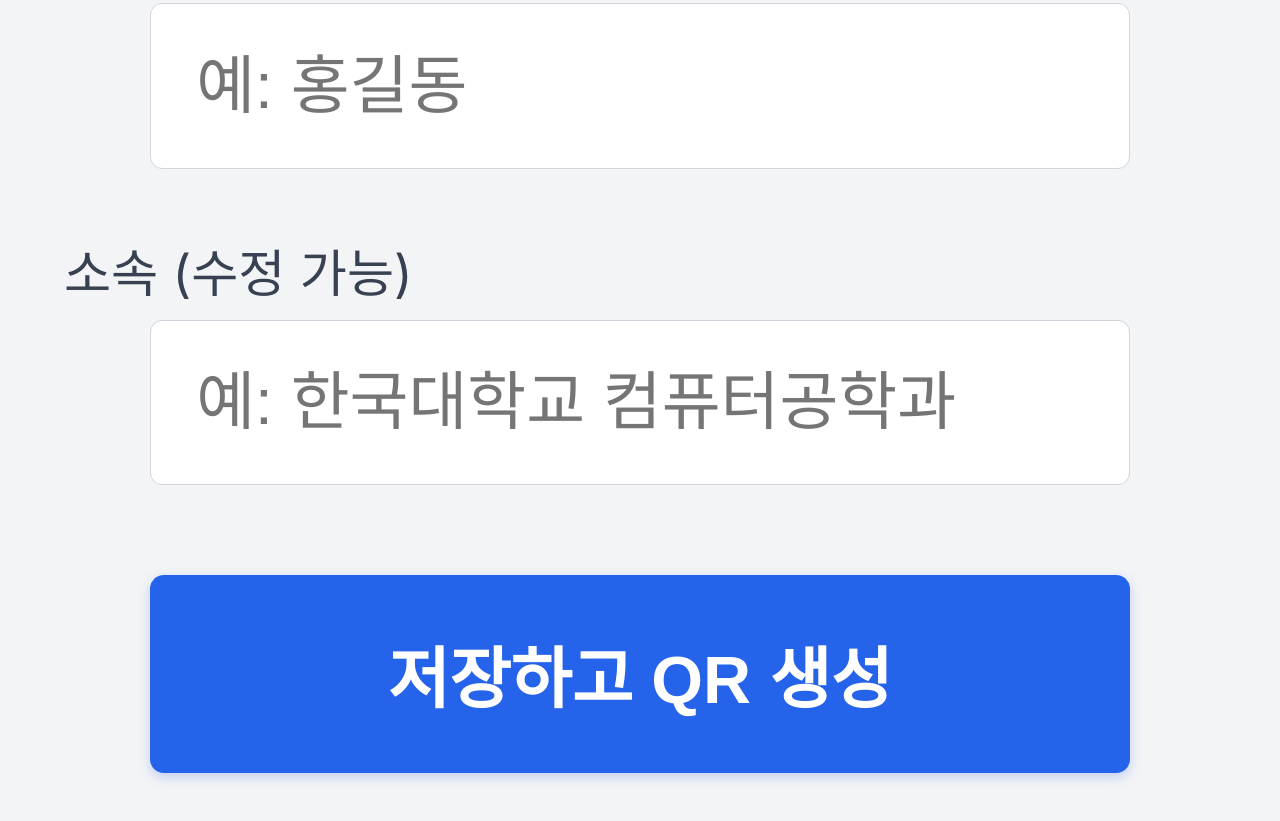
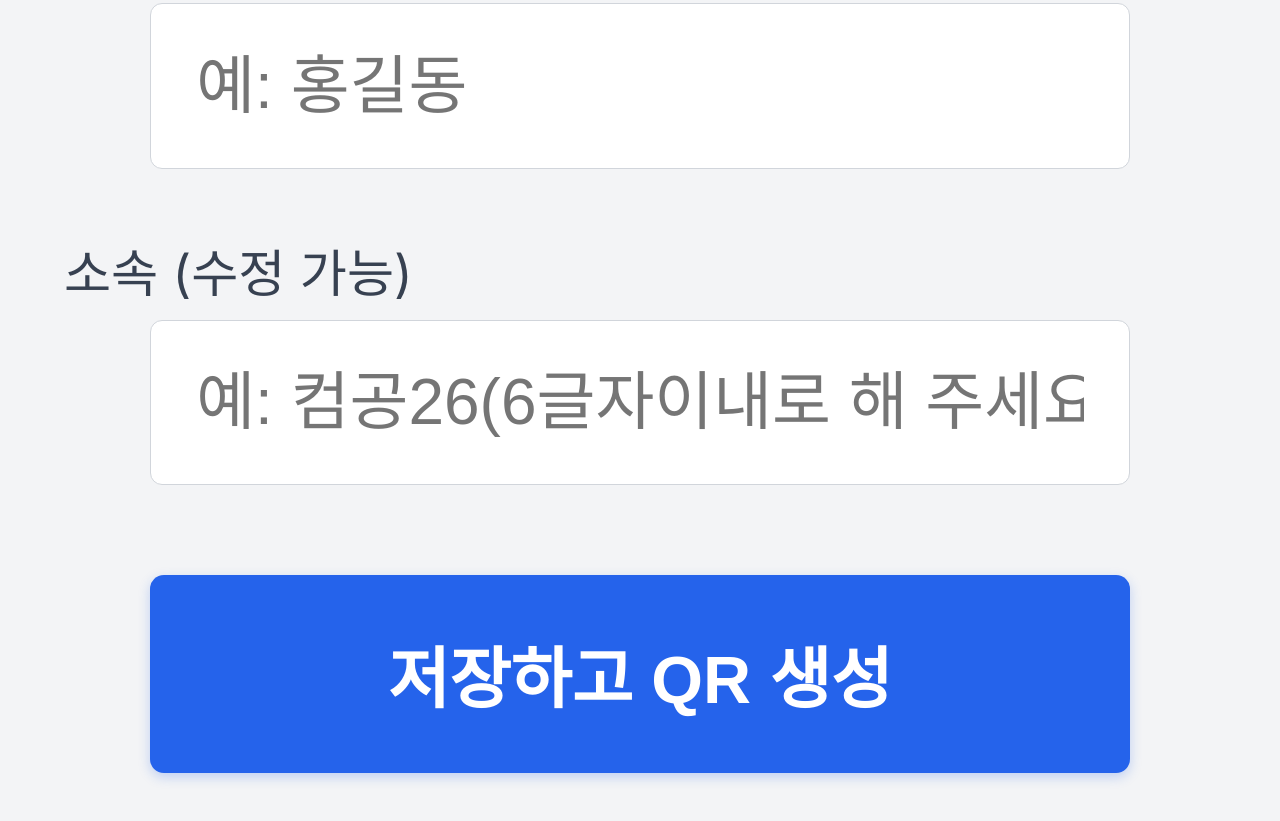
Before and after one commit to kjhnav/gotoschool, a plain HTML site: page index.html in a window 1280 px wide. Shown: the part 685-1506 px from the top of the page. Drawn offline with Linux system fonts and the light colour scheme.

Commit message:
Update index.html

```diff
--- a/index.html
+++ b/index.html
@@ -102,7 +102,7 @@
       <input id="name-input" type="text" placeholder="예: 홍길동" />
 
       <div class="label">소속 (수정 가능)</div>
-      <input id="dept-input" type="text" placeholder="예: 한국대학교 컴퓨터공학과" />
+      <input id="dept-input" type="text" placeholder="예: 컴공26(6글자이내로 해 주세요)" />
 
       <button id="save-first-btn">저장하고 QR 생성</button>
     </div>
```
